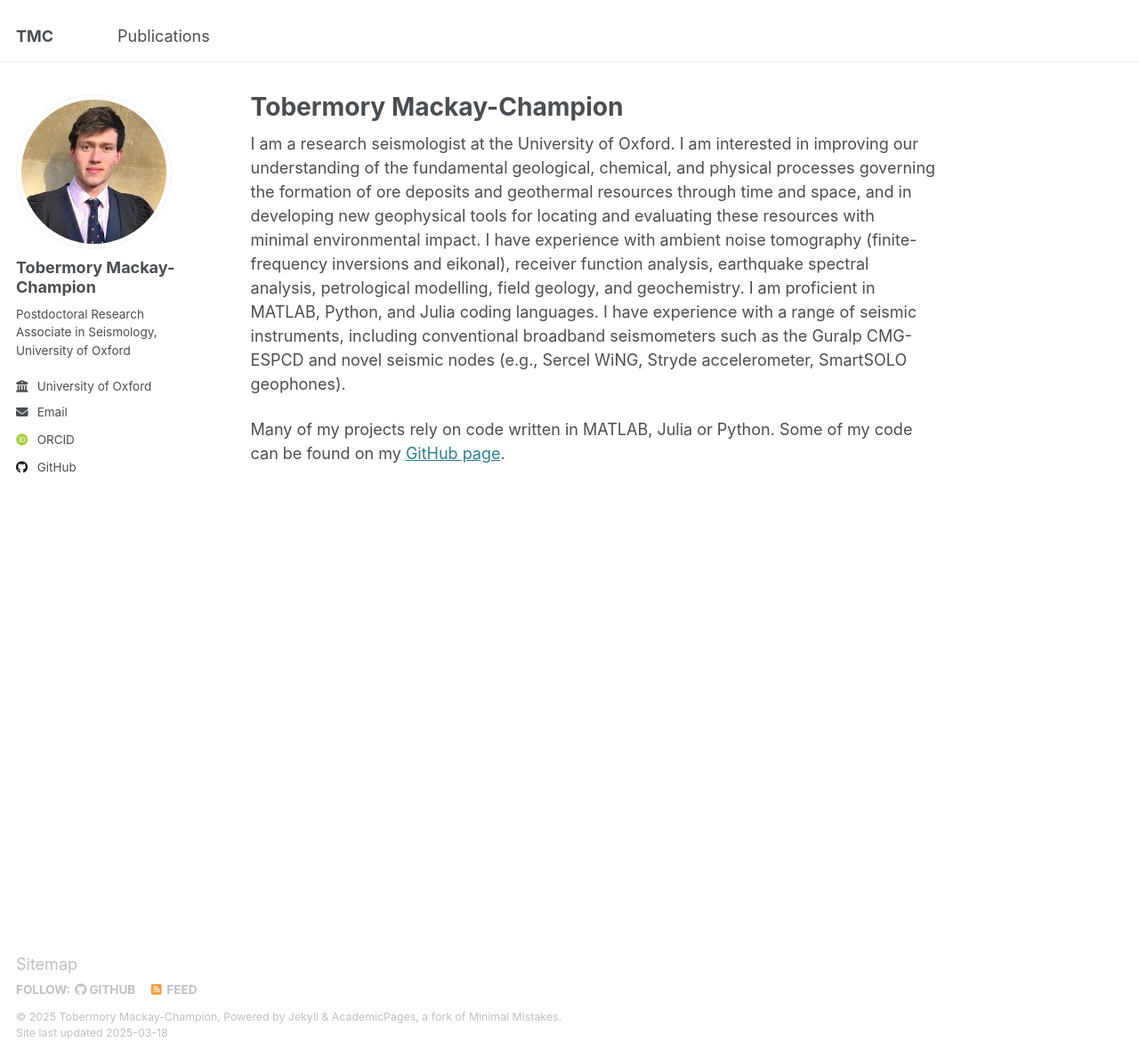
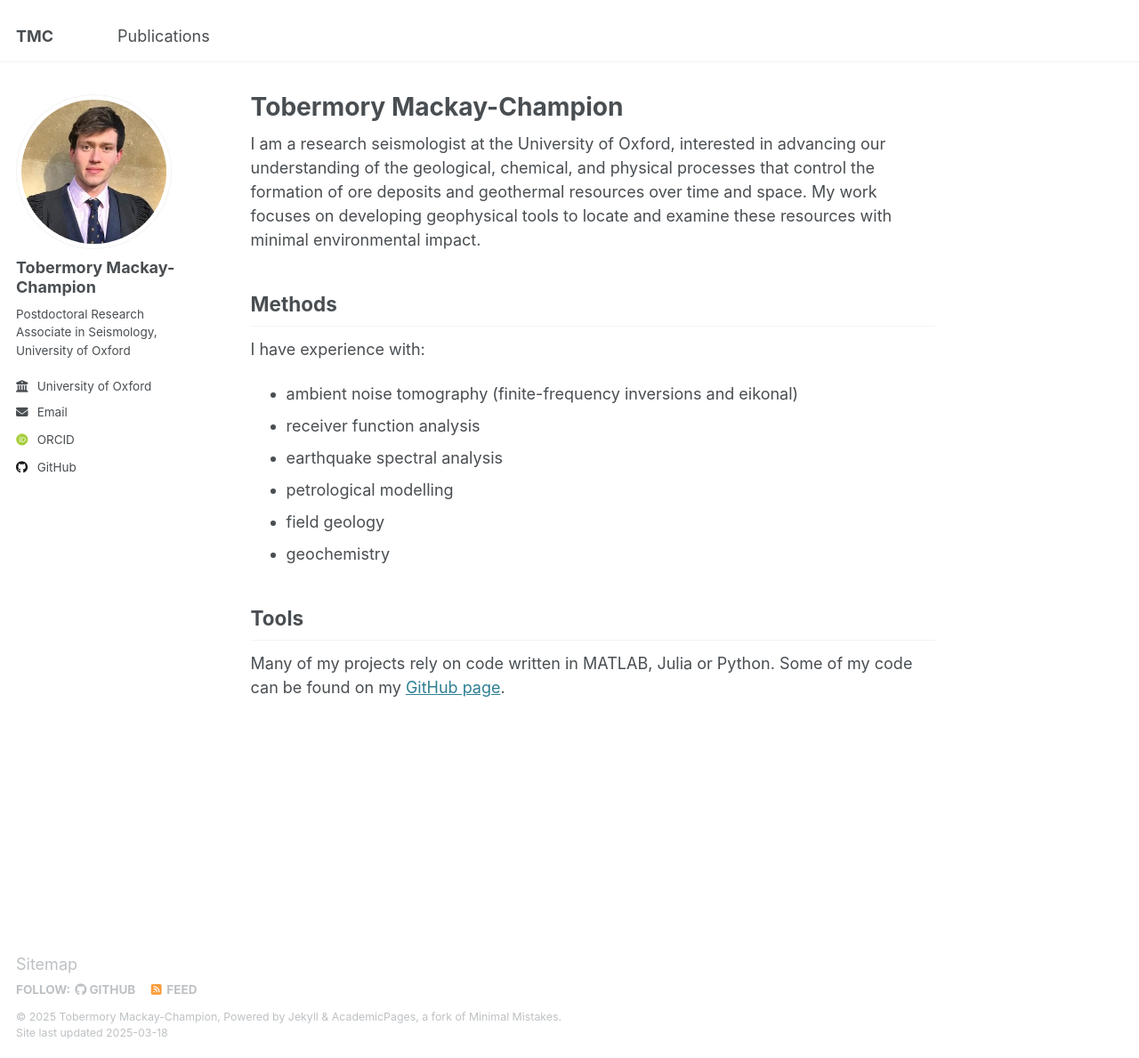
Before and after one commit to TMackay-Champion/TMackay-Champion.github.io, a Jekyll site: the page built from _pages/about.md, in a window 1280 px wide and 1189 px high. Shown: the whole window at 89% size. Built offline with Jekyll 4.4.1, drawn with Linux system fonts in a browser that asks for light colours; some web fonts are replaced.

Commit message:
Update about.md

```diff
--- a/_pages/about.md
+++ b/_pages/about.md
@@ -7,7 +7,16 @@ redirect_from:
   - /about.html
 ---
 
+I am a research seismologist at the University of Oxford, interested in advancing our understanding of the geological, chemical, and physical processes that control the formation of ore deposits and geothermal resources over time and space. My work focuses on developing geophysical tools to locate and examine these resources with minimal environmental impact.
 
-I am a research seismologist at the University of Oxford. I am interested in improving our understanding of the fundamental geological, chemical, and physical processes governing the formation of ore deposits and geothermal resources through time and space, and in developing new geophysical tools for locating and evaluating these resources with minimal environmental impact. I have experience with ambient noise tomography (finite-frequency inversions and eikonal), receiver function analysis, earthquake spectral analysis, petrological modelling, field geology, and geochemistry. I am proficient in MATLAB, Python, and Julia coding languages. I have experience with a range of seismic instruments, including conventional broadband seismometers such as the Guralp CMG-ESPCD and novel seismic nodes (e.g., Sercel WiNG, Stryde accelerometer, SmartSOLO geophones).
+## Methods
+I have experience with:
+- ambient noise tomography (finite-frequency inversions and eikonal)
+- receiver function analysis
+- earthquake spectral analysis
+- petrological modelling
+- field geology
+- geochemistry
 
+## Tools
 Many of my projects rely on code written in MATLAB, Julia or Python. Some of my code can be found on my [GitHub page]([https://pages.github.com](https://github.com/TMackay-Champion)).
```
